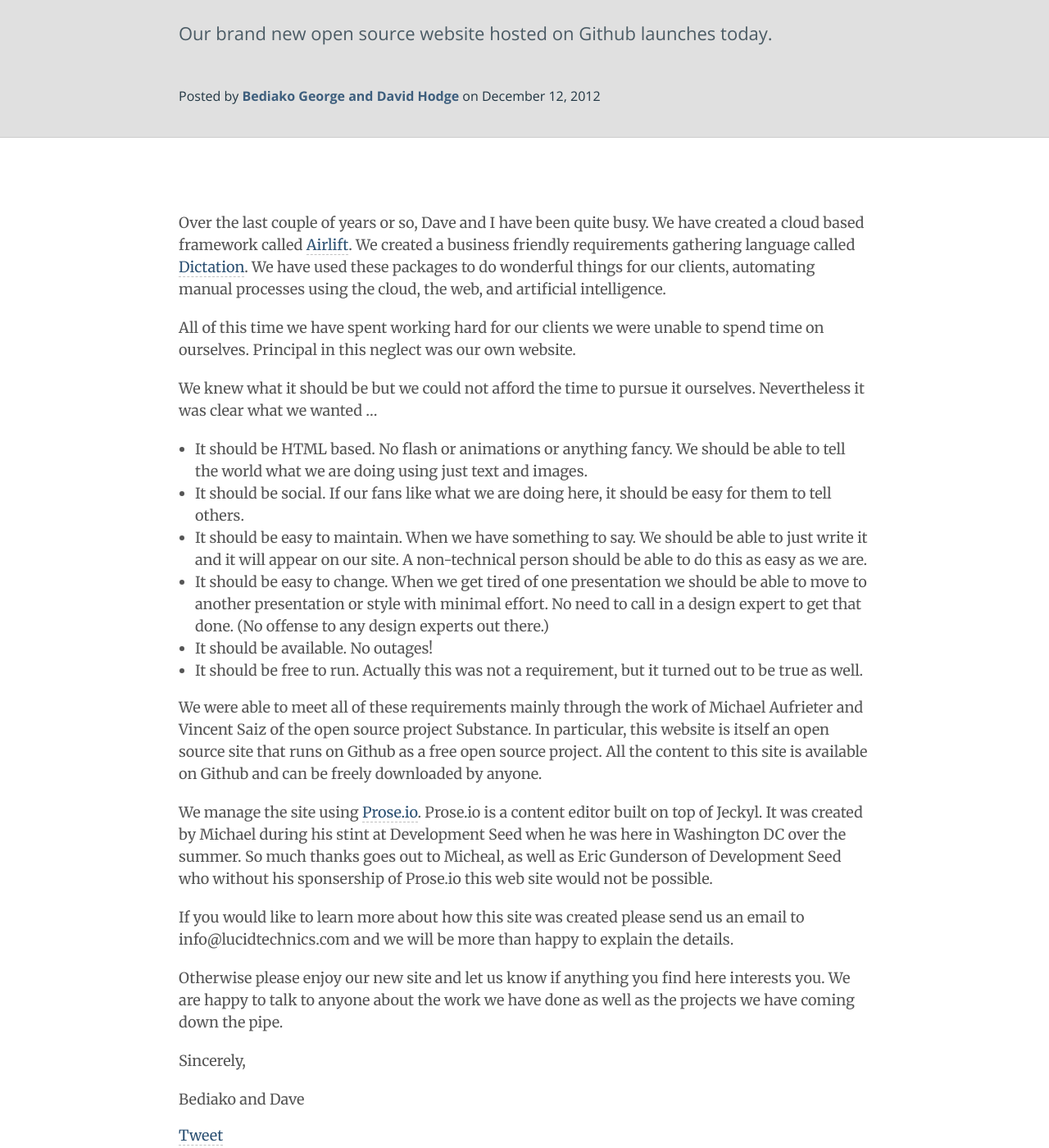
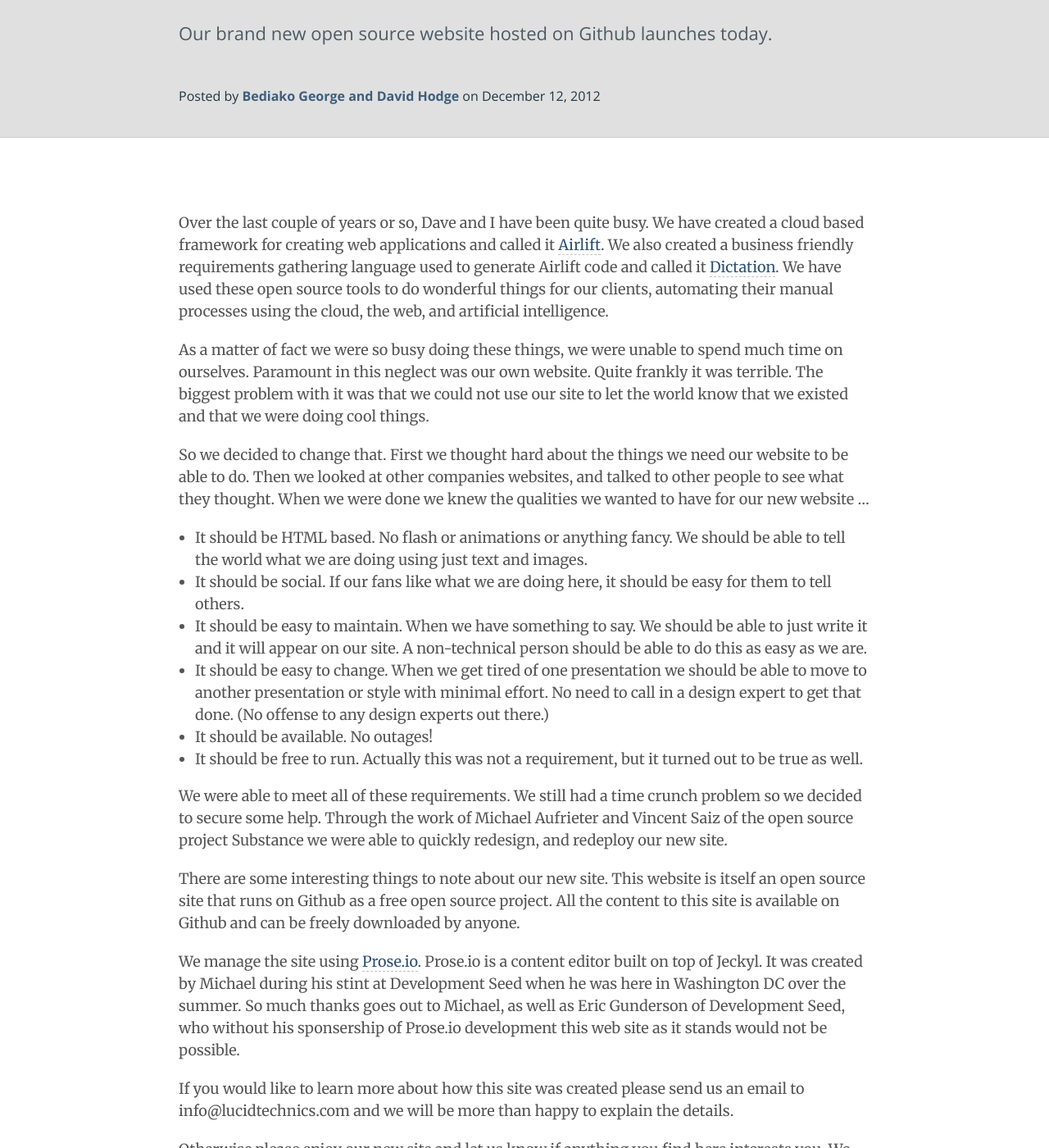
Before and after one commit to LucidTechnics/lucidtechnics.github.com, a Jekyll site: the page built from _posts/articles/2012-12-12-site-launch.md, in a window 1280 px wide and 1400 px high, scrolled down 286 px. Shown: the whole window at 82% size. Built offline with Jekyll 4.4.1, drawn with Linux system fonts in a browser that asks for light colours; nearby versions of some CDN libraries; comment, search, counter and statistics services are not loaded.

Commit message:
Updated _posts/articles/2012-12-12-site-launch.md

```diff
--- a/_posts/articles/2012-12-12-site-launch.md
+++ b/_posts/articles/2012-12-12-site-launch.md
@@ -11,11 +11,11 @@
 
 ---
 
-Over the last couple of years or so, Dave and I have been quite busy.  We have created a cloud based framework called [Airlift](http://lucidtechnics.github.com/projects/airlift.html). We created a business friendly requirements gathering language called [Dictation](http://lucidtechnics.github.com/projects/dictation.html).  We have used these packages to do wonderful things for our clients, automating manual processes using the cloud, the web, and artificial intelligence.
+Over the last couple of years or so, Dave and I have been quite busy.  We have created a cloud based framework for creating web applications and called it [Airlift](http://lucidtechnics.github.com/projects/airlift.html). We also created a business friendly requirements gathering language used to generate Airlift code and called it [Dictation](http://lucidtechnics.github.com/projects/dictation.html).  We have used these open source tools to do wonderful things for our clients, automating their manual processes using the cloud, the web, and artificial intelligence.
 
-All of this time we have spent working hard for our clients we were unable to spend time on ourselves. Principal in this neglect was our own website.
+As a matter of fact we were so busy doing these things, we were unable to spend much time on ourselves. Paramount in this neglect was our own website.  Quite frankly it was terrible. The biggest problem with it was that we could not use our site to let the world know that we existed and that we were doing cool things.
 
-We knew what it should be but we could not afford the time to pursue it ourselves.  Nevertheless it was clear what we wanted ...
+So we decided to change that.  First we thought hard about the things we need our website to be able to do.  Then we looked at other companies websites, and talked to other people to see what they thought.  When we were done we knew the qualities we wanted to have for our new website ...
 
 * It should be HTML based.  No flash or animations or anything fancy.  We should be able to tell the world what we are doing using just text and images.
 * It should be social.  If our fans like what we are doing here, it should be easy for them to tell others.
@@ -24,9 +24,11 @@
 * It should be available.  No outages!
 * It should be free to run.  Actually this was not a requirement, but it turned out to be true as well.
 
-We were able to meet all of these requirements mainly through the work of Michael Aufrieter and Vincent Saiz of the open source project Substance.  In particular, this website is itself an open source site that runs on Github as a free open source project.  All the content to this site is available on Github and can be freely downloaded by anyone.
+We were able to meet all of these requirements.  We still had a time crunch problem so we decided to secure some help. Through the work of Michael Aufrieter and Vincent Saiz of the open source project Substance we were able to quickly redesign, and redeploy our new site.
 
-We manage the site using [Prose.io](http://prose.io).  Prose.io is a content editor built on top of Jeckyl.  It was created by Michael during his stint at Development Seed when he was here in Washington DC over the summer.  So much thanks goes out to Micheal, as well as Eric Gunderson of Development Seed who without his sponsership of Prose.io this web site would not be possible.
+There are some interesting things to note about our new site.  This website is itself an open source site that runs on Github as a free open source project.  All the content to this site is available on Github and can be freely downloaded by anyone.
+
+We manage the site using [Prose.io](http://prose.io).  Prose.io is a content editor built on top of Jeckyl.  It was created by Michael during his stint at Development Seed when he was here in Washington DC over the summer.  So much thanks goes out to Michael, as well as Eric Gunderson of Development Seed, who without his sponsership of Prose.io development this web site as it stands would not be possible.
 
 If you would like to learn more about how this site was created please send us an email to info@lucidtechnics.com and we will be more than happy to explain the details.
 
```
